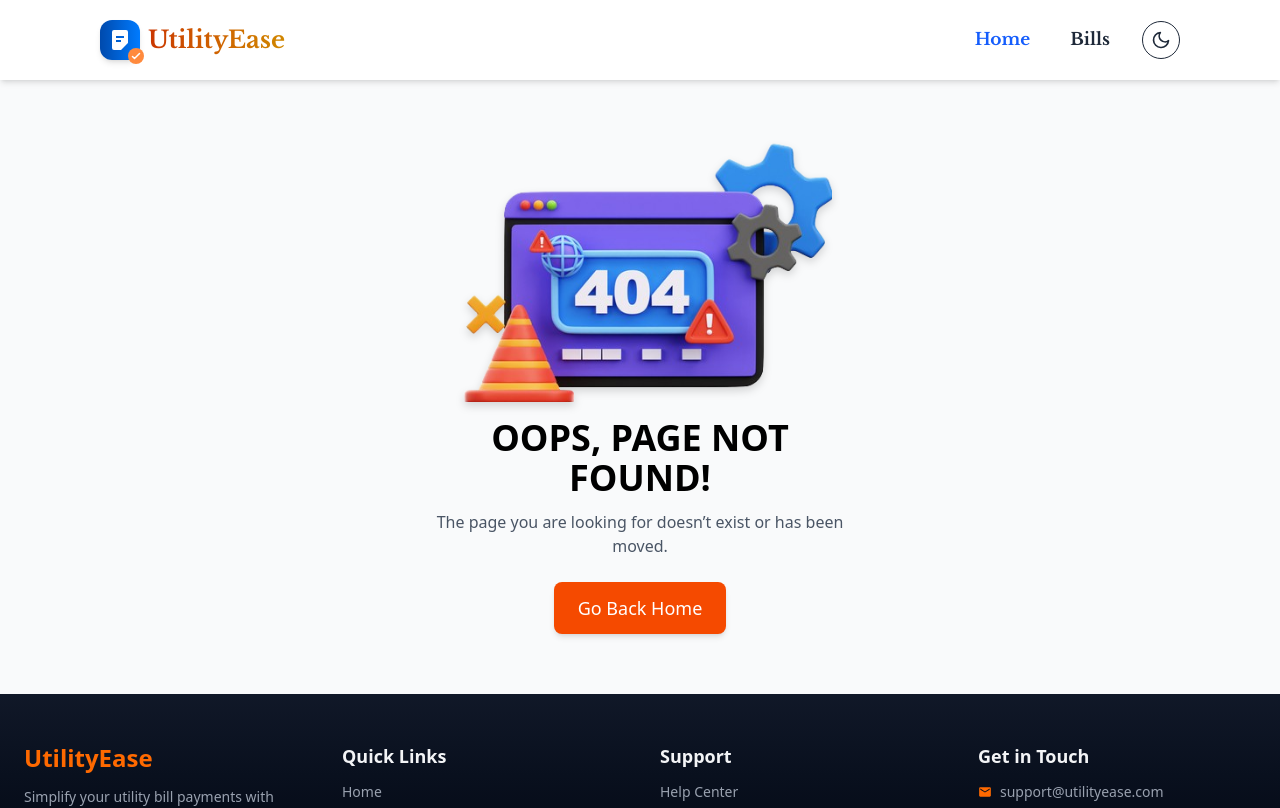
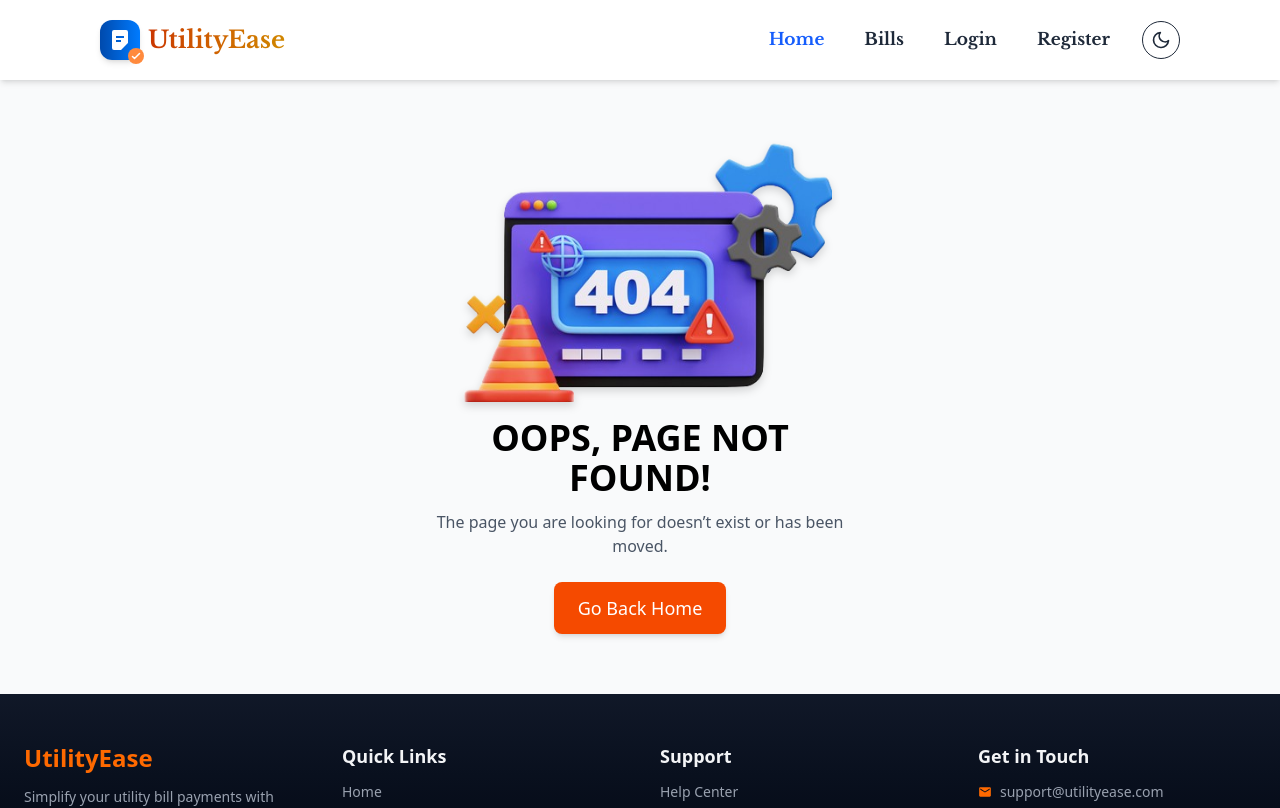
Before and after one commit to shammikabir/Utility-bill-management-client, a React (Vite) app: page / in a window 1280 px wide. Shown: the top 808 px of the page. Built offline with nearby package versions, Linux system fonts and the light colour scheme; no server answers.

Commit message:
pay bill button fixed

```diff
--- a/src/component/Navbar.jsx
+++ b/src/component/Navbar.jsx
@@ -131,7 +131,44 @@ export default function Navbar() {
             Bills
           </NavLink>
 
-          {user && (
+          {!user ? (
+            <>
+              <NavLink
+                to="/auth/login"
+                className={({ isActive }) =>
+                  `cursor-pointer transition-all px-2 py-1 rounded-md ${
+                    isActive
+                      ? darkMode
+                        ? "text-orange-400"
+                        : "text-blue-600"
+                      : darkMode
+                      ? "hover:text-orange-400 hover:bg-gray-700/30"
+                      : "hover:text-blue-600 hover:bg-gray-100"
+                  }`
+                }
+              >
+                Login
+              </NavLink>
+
+              <NavLink
+                to="/auth/register"
+                className={({ isActive }) =>
+                  `cursor-pointer transition-all px-2 py-1 rounded-md ${
+                    isActive
+                      ? darkMode
+                        ? "text-orange-400"
+                        : "text-blue-600"
+                      : darkMode
+                      ? "hover:text-orange-400 hover:bg-gray-700/30"
+                      : "hover:text-blue-600 hover:bg-gray-100"
+                  }`
+                }
+              >
+                Register
+              </NavLink>
+            </>
+          ) : (
+            <>
               <NavLink
                 to="/myPaybills"
                 className={({ isActive }) =>
@@ -148,18 +185,8 @@ export default function Navbar() {
               >
                 My Pay Bills
               </NavLink>
-          )}
-
-          {/* Theme Toggle */}
-          <button
-            onClick={toggleDarkMode}
-            className="text-xl p-2 rounded-full border hover:bg-gray-200 dark:hover:bg-gray-700 transition"
-          >
-            {darkMode ? <FiSun /> : <FiMoon />}
-          </button>
 
               {/* User Info */}
-          {user && (
               <div className="relative group">
                 <img
                   src={user?.photoURL || ""}
@@ -170,16 +197,24 @@ export default function Navbar() {
                   {user?.displayName || "User"}
                 </div>
               </div>
-          )}
 
-          {user && (
+              {/* Logout Button */}
               <button
                 onClick={handleLogout}
                 className="flex items-center gap-1 px-4 py-2 bg-linear-to-r from-[#ef3a0d] to-[#ff6f47] text-white rounded-lg hover:bg-red-600 transition"
               >
                 <FiLogOut /> Logout
               </button>
+            </>
           )}
+
+          {/* Theme Toggle */}
+          <button
+            onClick={toggleDarkMode}
+            className="text-xl p-2 rounded-full border hover:bg-gray-200 dark:hover:bg-gray-700 transition"
+          >
+            {darkMode ? <FiSun /> : <FiMoon />}
+          </button>
         </ul>
 
         {/* ---------- MOBILE + MD MENU TOGGLE ---------- */}
@@ -224,7 +259,27 @@ export default function Navbar() {
           >
             Bills
           </NavLink>
-          {user && (
+
+          {!user ? (
+            <>
+              <NavLink
+                to="/auth/login"
+                onClick={() => setMenuOpen(false)}
+                className="block py-2 px-2 rounded-md hover:bg-gray-200 dark:hover:bg-gray-700 transition-all"
+              >
+                Login
+              </NavLink>
+
+              <NavLink
+                to="/auth/register"
+                onClick={() => setMenuOpen(false)}
+                className="block py-2 px-2 rounded-md hover:bg-gray-200 dark:hover:bg-gray-700 transition-all"
+              >
+                Register
+              </NavLink>
+            </>
+          ) : (
+            <>
               <NavLink
                 to="/myPaybills"
                 onClick={() => setMenuOpen(false)}
@@ -232,24 +287,26 @@ export default function Navbar() {
               >
                 My Pay Bills
               </NavLink>
-          )}
 
-          {user ? (
+              <div className="flex items-center gap-2 mt-2">
+                <img
+                  src={user?.photoURL || ""}
+                  alt="User"
+                  className="w-9 h-9 rounded-full border border-gray-400 shadow-md object-cover"
+                />
+                <span>{user?.displayName || "User"}</span>
+              </div>
+
               <button
                 onClick={() => {
                   handleLogout();
                   setMenuOpen(false);
                 }}
-              className="flex items-center gap-1 px-3 py-1 bg-red-500 text-white rounded-lg hover:bg-red-600"
+                className="flex items-center gap-1 px-3 py-1 bg-red-500 text-white rounded-lg hover:bg-red-600 mt-2"
               >
                 <FiLogOut /> Logout
               </button>
-          ) : (
-            <NavLink to="/auth/login">
-              <button className="w-1/3 bg-blue-600 text-white py-1 rounded-lg hover:bg-blue-700">
-                Login
-              </button>
-            </NavLink>
+            </>
           )}
         </div>
       )}
--- a/src/pages/Billdetails.jsx
+++ b/src/pages/Billdetails.jsx
@@ -149,12 +149,13 @@ const Billdetails = () => {
               }`}
             >
               {isCurrentMonth ? (
-                <span className="flex items-center gap-2">
+                <span className="flex items-center gap-2 ">
                   <RiBillFill size={20} /> Pay Bill
                 </span>
               ) : (
-                <span className="flex items-center gap-2 text-red-500">
-                  <ImCross /> Only current month bills can be paid
+                <span className="flex items-center gap-2 ">
+                  <ImCross className="text-red-600" /> Only current month bills
+                  can be paid
                 </span>
               )}
             </button>
```
Also changed, not shown: src/assets/loginAnimation.json (deleted). Lines whose indentation alone changed are shown as unchanged.
